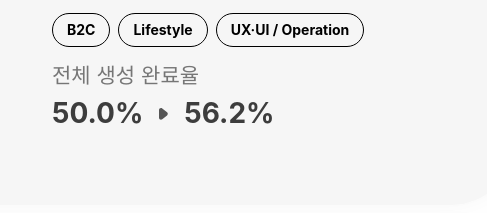
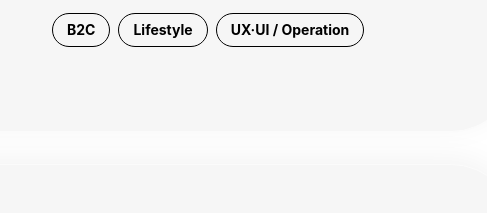
Before and after one commit to ssub99/portfolio, a plain HTML site: page project.html in a window 1280 px wide. Shown: the part 910-1123 px from the top of the page, 693-1180 px from the left. Drawn offline with Linux system fonts and the light colour scheme; a web font is replaced by a local one.

Commit message:
A/B 테스트 프로젝트 카드에서 결과 전 지표를 제거한다.
Co-Authored-By: Claude Sonnet 5.5 <noreply@anthropic.com>

```diff
--- a/project.html
+++ b/project.html
@@ -47,18 +47,6 @@
             <span class="tag">B2C</span>
             <span class="tag">Lifestyle</span>
             <span class="tag">UX·UI / Operation</span>
-          </div>
-          <div class="project-metrics project-metrics--selflive">
-            <div class="project-metric">
-              <span class="project-metric__label">전체 생성 완료율</span>
-              <div class="project-metric__pair">
-                <strong class="project-metric__value">50.0%</strong>
-                <span class="project-metric__arrow" aria-hidden="true">
-                  <img src="assets/image/common/polygon.svg" width="9" height="12" alt="" decoding="async" loading="lazy">
-                </span>
-                <strong class="project-metric__value">56.2%</strong>
-              </div>
-            </div>
           </div>
         </div>
       </article>
```
